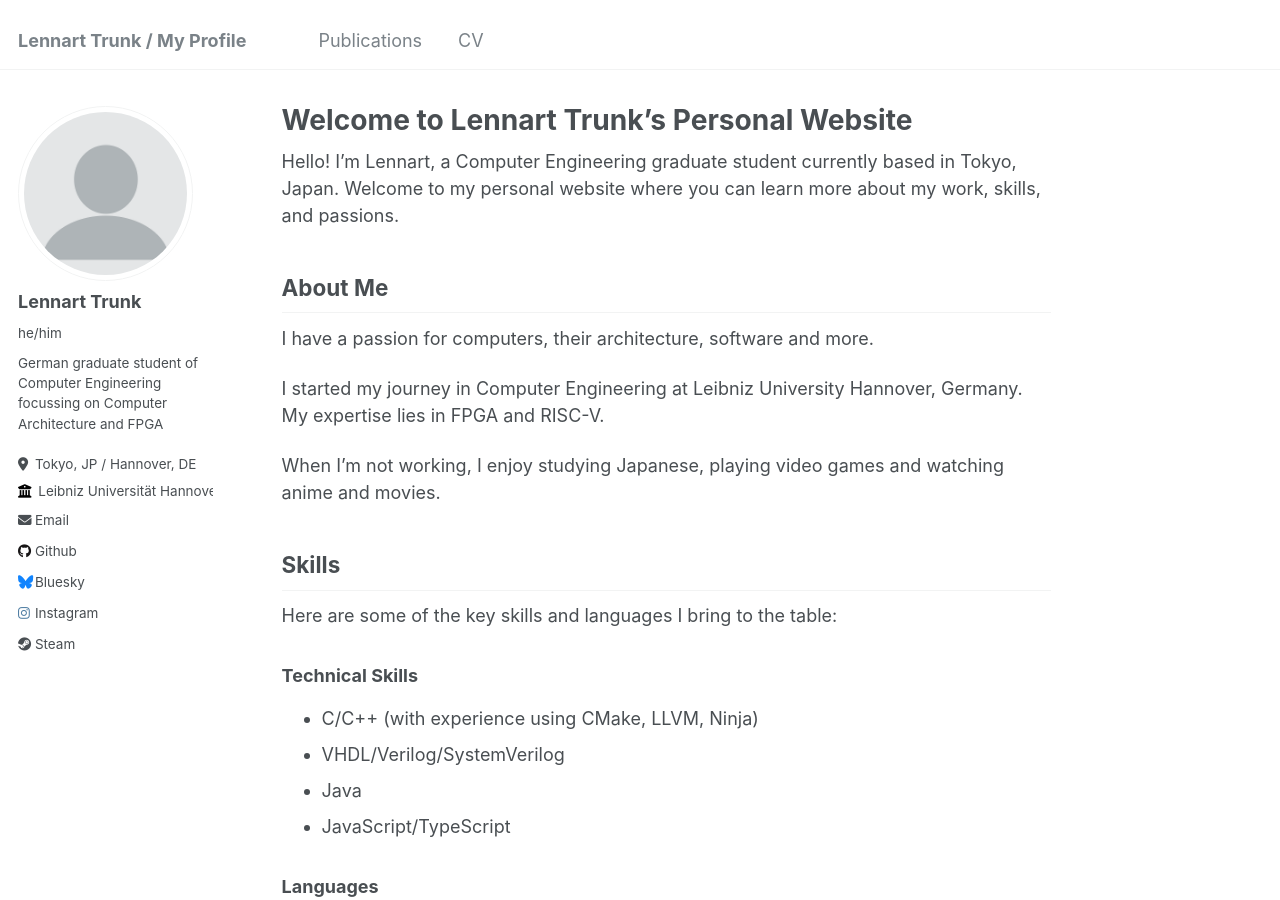
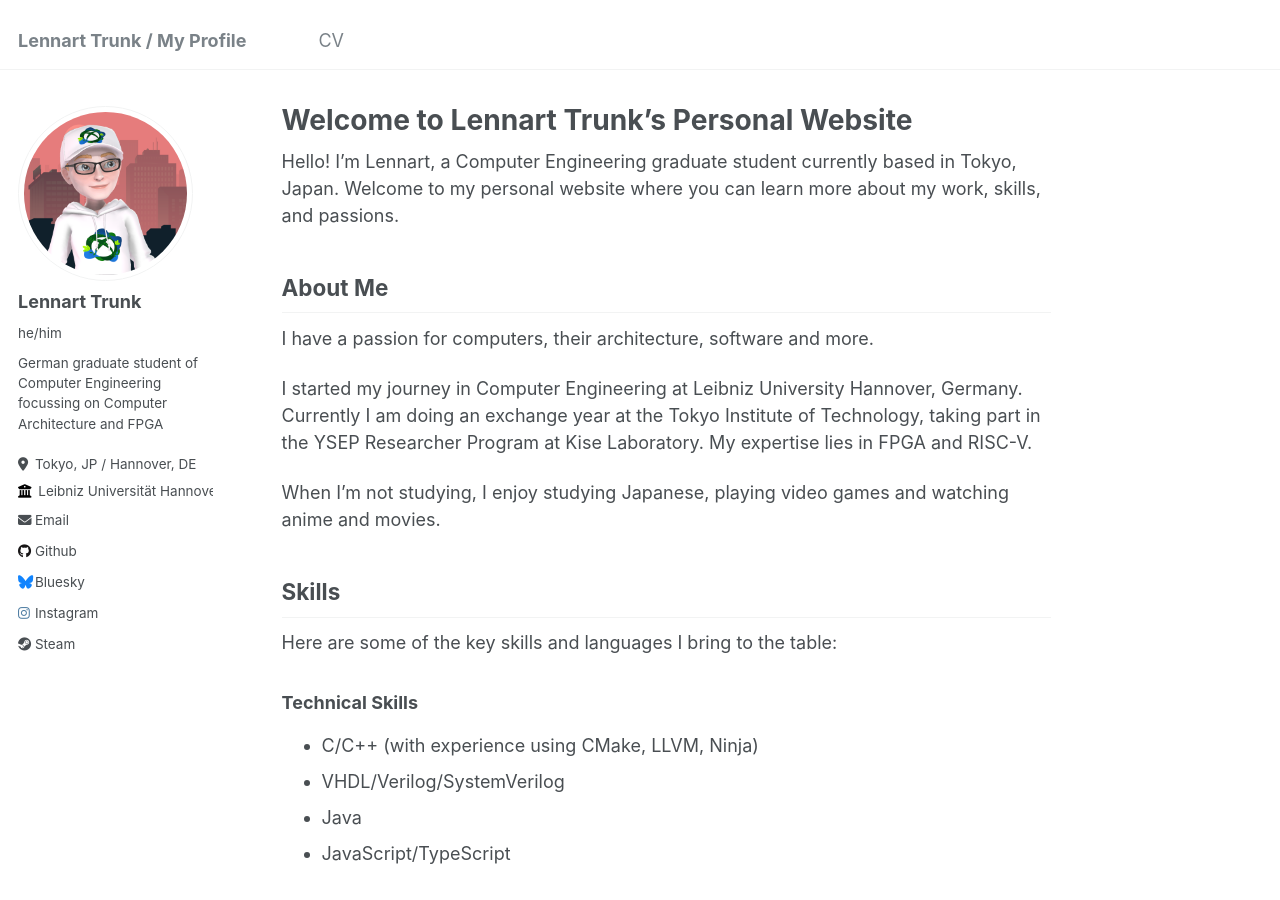
Before and after one commit to TheScarfix/thescarfix.github.io, a Jekyll site: the page built from _pages/about.md, in a window 1280 px wide and 900 px high. Built offline with Jekyll 4.4.1, drawn with Linux system fonts in a browser that asks for light colours.

Commit message:
update profile picture

```diff
--- a/_data/navigation.yml
+++ b/_data/navigation.yml
@@ -1,7 +1,7 @@
 # main links links
 main:
-  - title: "Publications"
-    url: /publications/
+  # - title: "Publications"
+  #   url: /publications/
 
   # - title: "Talks"
   #   url: /talks/
--- a/_pages/about.md
+++ b/_pages/about.md
@@ -13,9 +13,9 @@ Hello! I'm Lennart, a Computer Engineering graduate student currently based in T
 
 I have a passion for computers, their architecture, software and more.
 
-I started my journey in Computer Engineering at Leibniz University Hannover, Germany. My expertise lies in FPGA and RISC-V.
+I started my journey in Computer Engineering at Leibniz University Hannover, Germany. Currently I am doing an exchange year at the Tokyo Institute of Technology, taking part in the YSEP Researcher Program at Kise Laboratory. My expertise lies in FPGA and RISC-V.
 
-When I'm not working, I enjoy studying Japanese, playing video games and watching anime and movies.
+When I'm not studying, I enjoy studying Japanese, playing video games and watching anime and movies.
 
 ## Skills
 
```
Also changed, not shown: images/profile.png.
